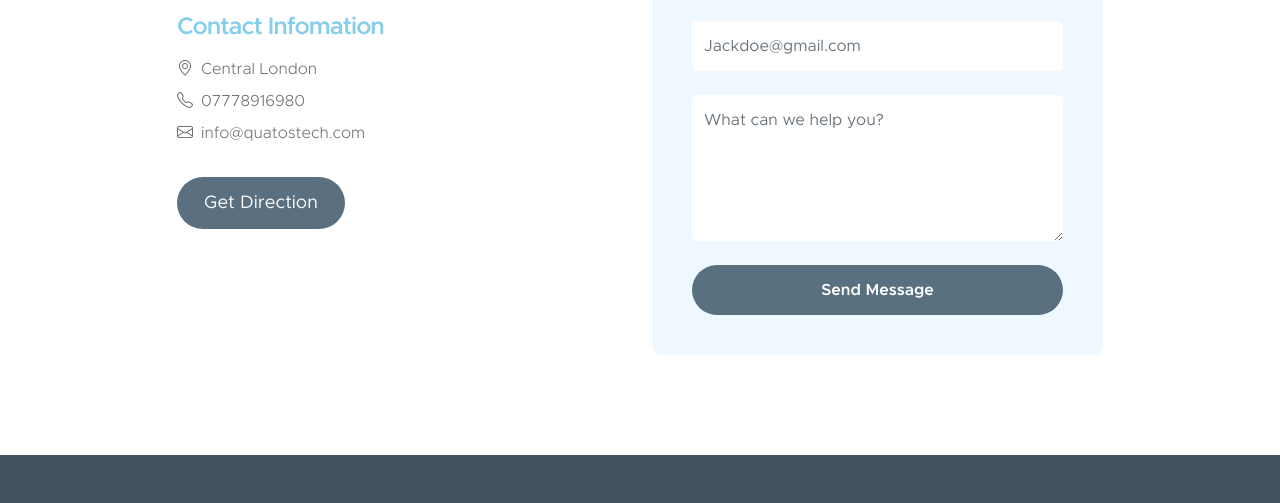
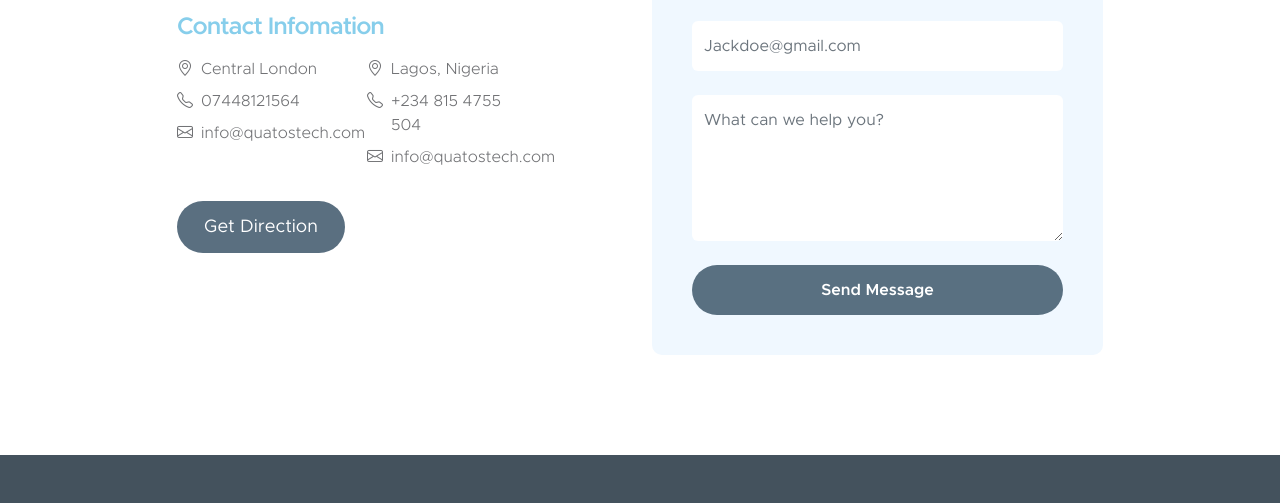
Before and after one commit to mistura/quatos, a plain HTML site: page index.html in a window 1280 px wide. Shown: the part 6091-6594 px from the top of the page. Drawn offline with Linux system fonts and the light colour scheme.

Commit message:
contact update

```diff
--- a/index.html
+++ b/index.html
@@ -943,6 +943,8 @@ https://templatemo.com/tm-581-kind-heart-charity
                                 <div class="contact-info">
                                     <h5 class="mb-3">Contact Infomation</h5>
 
+                                    <div class="row">
+                                        <div class="col-lg-6">
                                             <p class="d-flex mb-2">
                                                 <i class="bi-geo-alt me-2"></i>
                                                 Central London
@@ -952,7 +954,7 @@ https://templatemo.com/tm-581-kind-heart-charity
                                                 <i class="bi-telephone me-2"></i>
 
                                                 <a href="tel:07778916980">
-                                            07778916980
+                                                    07448121564
                                                 </a>
                                             </p>
 
@@ -963,6 +965,31 @@ https://templatemo.com/tm-581-kind-heart-charity
                                                     info@quatostech.com
                                                 </a>
                                             </p>
+                                        </div>
+
+                                        <div class="col-lg-6">
+                                            <p class="d-flex mb-2">
+                                                <i class="bi-geo-alt me-2"></i>
+                                                Lagos, Nigeria
+                                            </p>
+
+                                            <p class="d-flex mb-2">
+                                                <i class="bi-telephone me-2"></i>
+
+                                                <a href="tel:07778916980">
+                                                    +234 815 4755 504
+                                                </a>
+                                            </p>
+
+                                            <p class="d-flex">
+                                                <i class="bi-envelope me-2"></i>
+
+                                                <a href="mailto:info@quatostech.com">
+                                                    info@quatostech.com
+                                                </a>
+                                            </p>
+                                        </div>
+                                    </div>
 
                                     <a href="https://maps.app.goo.gl/koKMpoa1y8t5wnuy7" class="custom-btn btn mt-3">Get Direction</a>
                                 </div>
```
Lines whose indentation alone changed are shown as unchanged.
